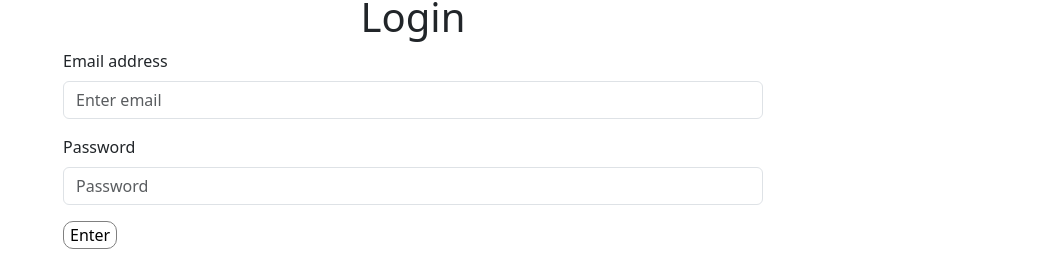
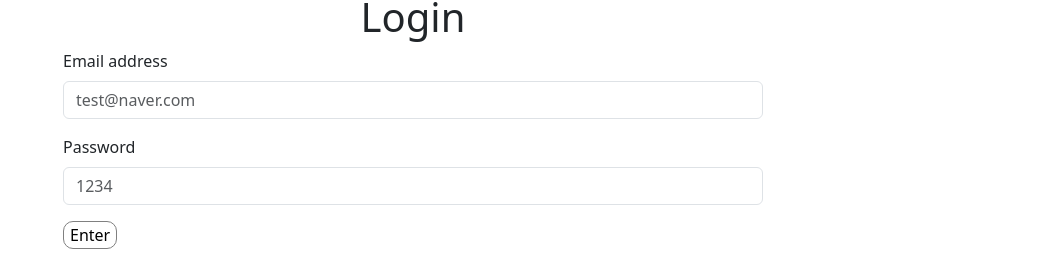
Before and after one commit to HyeRinGrace/noona_03, a React (Create React App) app: page /login in a window 1280 px wide. Shown: the part 395-650 px from the top of the page, without its empty margins (227-1280 px from the left). Built offline with nearby package versions, Linux system fonts and the light colour scheme.

Commit message:
로그아웃, 로그인 구현, 구매페이지 구현

```diff
--- a/src/Pages/LoginPage.js
+++ b/src/Pages/LoginPage.js
@@ -42,11 +42,11 @@ const LoginPage = ({ setAuthority }) => {
         <h1 className='LoginHeader'>Login</h1>
         <Form.Group className="mb-3" controlId="formGroupEmail">
           <Form.Label>Email address</Form.Label>
-          <Form.Control type="email" placeholder="Enter email" onChange={(event) => CheckEmail(event)} value={inputEmail} />
+          <Form.Control type="email" placeholder="test@naver.com" onChange={(event) => CheckEmail(event)} value={inputEmail} />
         </Form.Group>
         <Form.Group className="mb-3" controlId="formGroupPassword">
           <Form.Label>Password</Form.Label>
-          <Form.Control type="password" placeholder="Password" onChange={(event) => CheckPw(event)} value={inputPw} />
+          <Form.Control type="password" placeholder="1234" onChange={(event) => CheckPw(event)} value={inputPw} />
         </Form.Group>
         {loginError && <p className="text-danger">존재하지 않는 유저입니다.</p>}
         <button className='LoginBtn' type='submit'>Enter</button>
```
